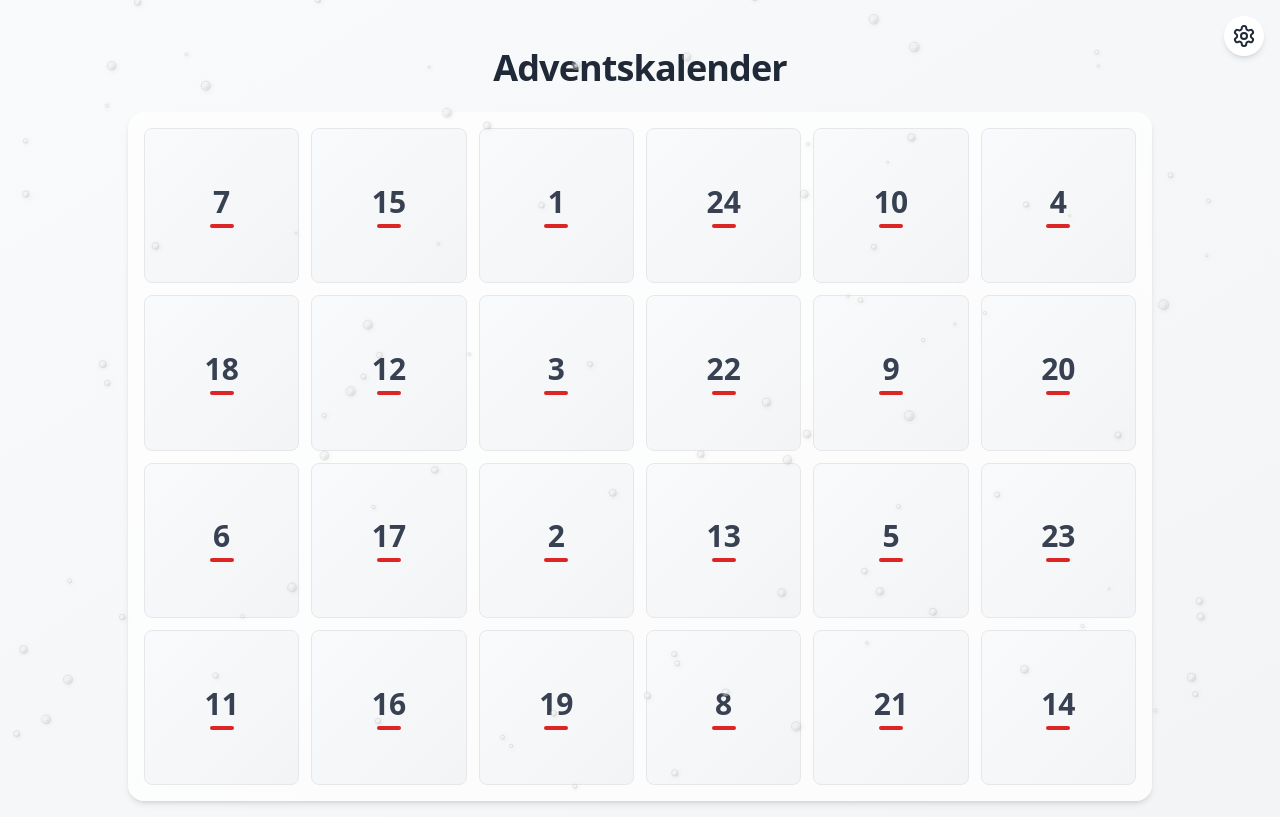
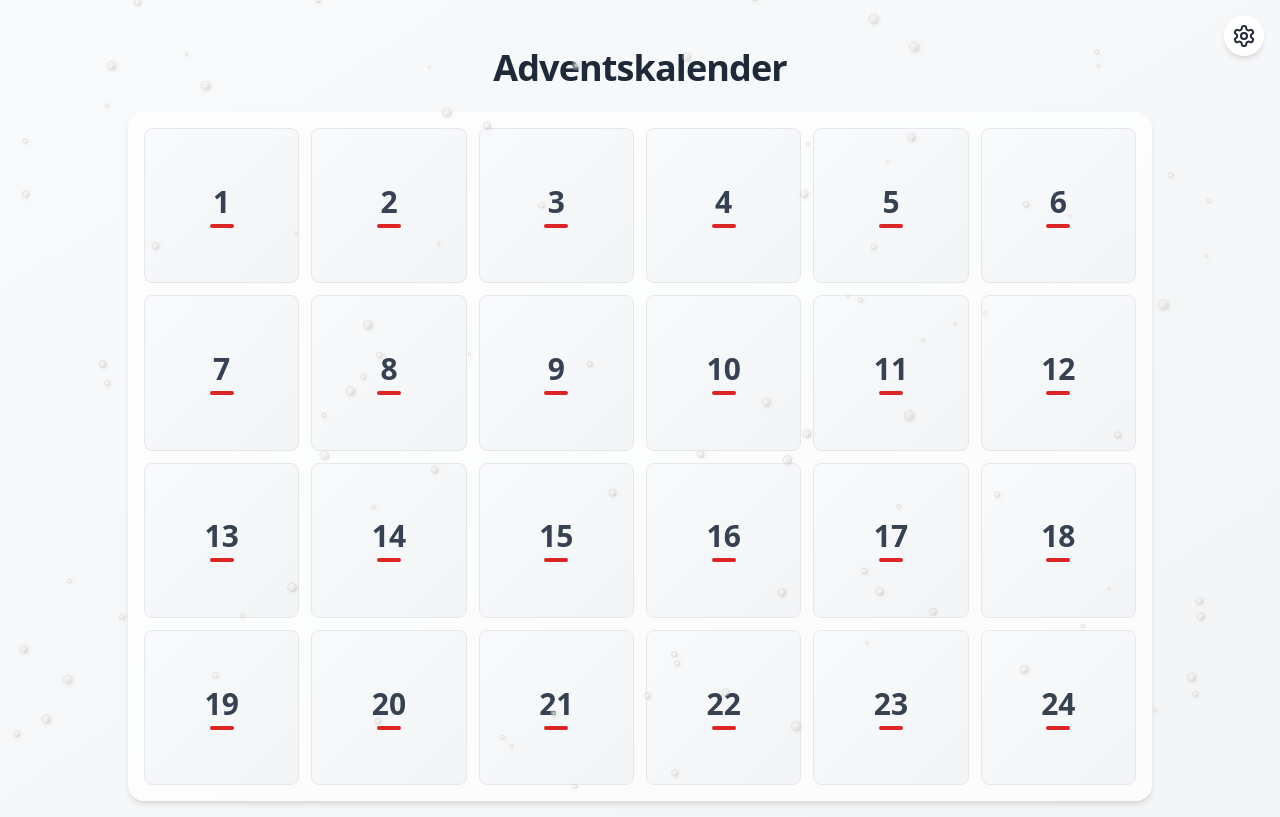
Before and after one commit to richard-zi/advent, a React (Create React App) app in the folder frontend/adventskalender/: page / in a window 1280 px wide. Built offline with nearby package versions, Linux system fonts and the light colour scheme; no server answers.

Commit message:
fix fix?

```diff
--- a/frontend/adventskalender/src/components/AdventCalendar.js
+++ b/frontend/adventskalender/src/components/AdventCalendar.js
@@ -33,9 +33,23 @@ const AdventCalendar = () => {
     return saved ? JSON.parse(saved) : {};
   });
 
+  // Configure axios defaults
+  useEffect(() => {
+    // Set base URL for all axios requests
+    axios.defaults.baseURL = process.env.REACT_APP_API_URL;
+    // Add error handling interceptor
+    axios.interceptors.response.use(
+      response => response,
+      error => {
+        console.error('API Error:', error.response?.data || error.message);
+        return Promise.reject(error);
+      }
+    );
+  }, []);
+
   const fetchCalendarData = useCallback(async () => {
     try {
-      const response = await axios.get(`${process.env.REACT_APP_API_URL}/api/`, {
+      const response = await axios.get('/api/content', {
         params: {
           doorStates: JSON.stringify(doorStates)
         }
@@ -47,28 +61,9 @@ const AdventCalendar = () => {
   }, [doorStates]);
 
   useEffect(() => {
-    const mediaQuery = window.matchMedia('(prefers-color-scheme: dark)');
-    const handleChange = (e) => {
-      const userPreference = localStorage.getItem('darkMode');
-      if (userPreference === null) {
-        setDarkMode(e.matches);
-      }
-    };
-
-    mediaQuery.addEventListener('change', handleChange);
-    return () => mediaQuery.removeEventListener('change', handleChange);
-  }, []);
-
-  useEffect(() => {
     localStorage.setItem('doorStates', JSON.stringify(doorStates));
     fetchCalendarData();
   }, [doorStates, fetchCalendarData]);
-
-  const doorOrder = [
-    7, 15, 1, 24, 10, 4, 18, 12, 3, 22,
-    9, 20, 6, 17, 2, 13, 5, 23, 11, 16,
-    19, 8, 21, 14
-  ];
 
   useEffect(() => {
     fetchCalendarData();
@@ -104,7 +99,7 @@ const AdventCalendar = () => {
     };
   }, [settingsRef]);
 
-  const handleDoorOpen = (day) => {
+  const handleDoorOpen = async (day) => {
     if (!calendarData[day]) {
       setAlertConfig({ show: true, type: 'error' });
       return;
@@ -177,12 +172,12 @@ const AdventCalendar = () => {
           darkMode ? 'bg-gray-800 bg-opacity-70' : 'bg-white bg-opacity-70'
         } backdrop-filter backdrop-blur-sm rounded-2xl shadow-md transition-colors duration-300`}>
           <div className="grid grid-cols-3 sm:grid-cols-4 md:grid-cols-6 gap-2 sm:gap-3">
-            {doorOrder.map((day) => (
+            {Array.from({ length: 24 }, (_, i) => i + 1).map((day) => (
               <CalendarDoor
                 key={day}
                 day={day}
                 isOpen={openDoors[day]}
-                onOpen={handleDoorOpen}
+                onOpen={() => handleDoorOpen(day)}
                 contentPreview={calendarData[day]}
                 darkMode={darkMode}
                 doorStates={doorStates}
```
Also changed, not shown: 1 other file (tests, documents, lock files or other folders).
